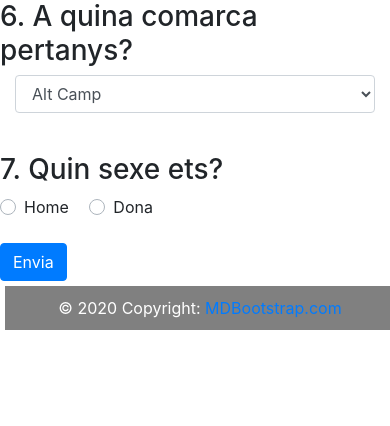
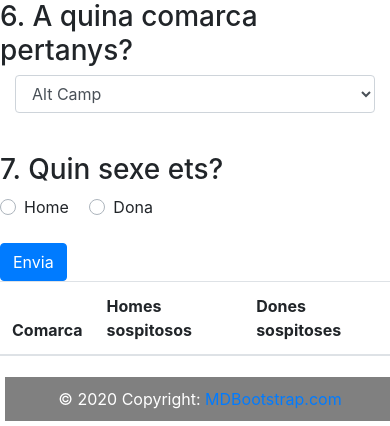
Before and after one commit to Mariogg1/ProjecteFinal, a PHP site: page /test.php in a window 390 px wide. Shown: the part 946-1372 px from the top of the page. Before the commit the page ends 1276 px from the top, so only its background shows below. Run offline with PHP 8.4, Linux system fonts and the light colour scheme; lists and menus that the app fills with data are empty; some libraries are stand-ins or nearby versions.

Commit message:
modificacions

```diff
--- a/CSS/index.css
+++ b/CSS/index.css
@@ -105,3 +105,6 @@ footer {
 .coment-general{
     padding: 2.5%;
 }
+#path6{
+    fill:white;
+}
--- /dev/null
+++ b/JS/SospitososVUE.js
@@ -0,0 +1,26 @@
+var app = new Vue({
+    el:'#tablaSospitososAPI',
+    data: {
+        comarcaAPI: null,
+        comarcas:[
+            "Aran", "Alt Urgell", "Alt Camp","Alt Empordà","Alt Penedès","Alta Ribargorça","Baix Camp","Bages","Anoia",
+            "Garrigues","Garraf","Conca de Barberà","Cerdanya","Berguedà","Barcelonès","Baix Penedès","Baix Llobregat","Baix Empordà","Baix Ebre",
+            "Pla d'Urgell","Pallars Sobirà","Pallars Jussà","Osona","Noguera","Montsià","Moianès","Maresme","Gironès","Garrotxa",
+            "Vallès Oriental","Vallès Occidental","Urgell","Terra Alta","Tarragonès","Solsonès","Selva","Segrià","Segarra","Ripollès","Ribera d'Ebre","Priorat","Pla de l'Estany"
+        ]
+    },
+    created: function (){
+        this.getData();
+    },
+    methods:{
+        getData: function(){
+            for(let i=0; i<=comarcas.length; i++){
+                axios.get(`api.php/records/SospitososAPI?filter=comarca,eq,${comarcas[i]}`)
+                .then(response => {
+                    this.comarcaAPI+=response.data.records;
+                })
+                .catch(error => console.error(error));
+            }
+        },
+    }
+});
--- a/test.php
+++ b/test.php
@@ -17,7 +17,7 @@
     <?php
             include_once 'header_registrat.php';
         ?>
-        <div class="row">
+        <div class="row" id="questionari">
             <div class="col-sm-1"></div>
             <div class="col-sm-11">
                 <div>
@@ -145,10 +145,31 @@
                 <button type="submit" class="btn btn-primary" onclick="veureCoincidencies()">Envia</button>
             </div>
         </div>
+        <div class="row" id="tablaSospitososAPI">
+            <div class="col-sm-1"></div>
+            <div class="col-sm-11">
+                <table class="table table-striped">
+                    <thead>
+                        <tr>
+                        <th scope="col">Comarca</th>
+                        <th scope="col">Homes sospitosos</th>
+                        <th scope="col">Dones sospitoses</th>
+                        </tr>
+                    </thead>
+                    <tbody>
+                    <tr v-for="(SospitososAPI, i) in comarcaAPI">
+                        <th>{{SospitososAPI.comarca}}</th>
+                        <th>{{SospitososAPI.sexe}}</th>
+                        </tr>
+                    </tbody>
+                </table>
+            </div>
+        </div>
         <footer>
             <div>© 2020 Copyright:
                 <a href="https://mdbootstrap.com/"> MDBootstrap.com</a>
             </div>
         </footer>
+        <script src="JS/SospitososVUE.js"></script>
     </body>
 </html>
```
